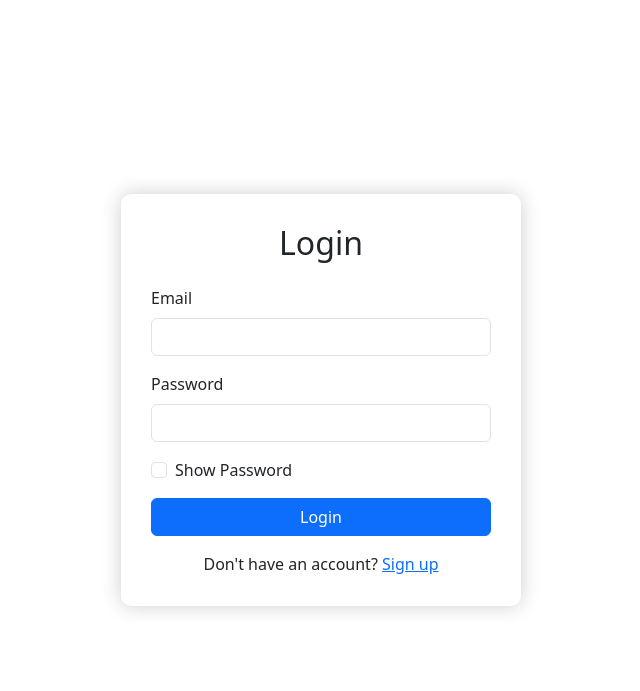
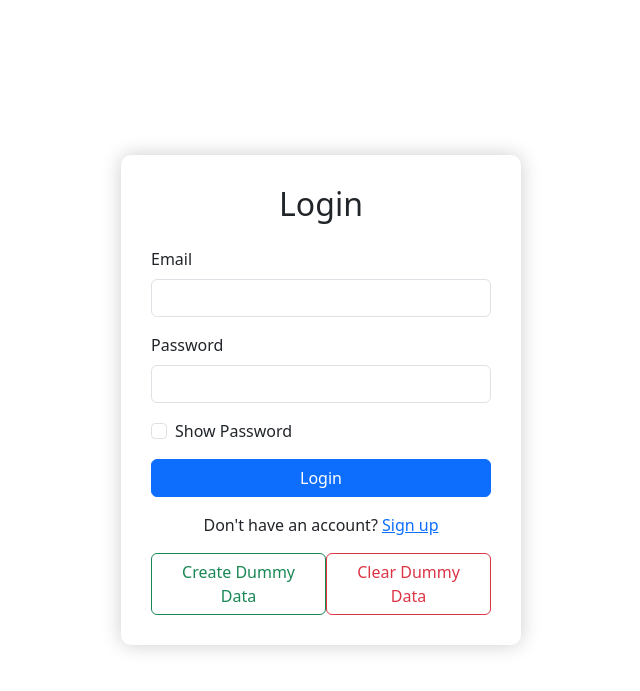
Before and after one commit to SajimRZ/Courier370, a Flask app: page / in a window 1280 px wide. Shown: the top 691 px of the page, without its empty margins (319-959 px from the left). Run offline with Flask 3, Linux system fonts and the light colour scheme; some libraries are stand-ins or nearby versions.

Commit message:
Temp Dummy Button in Login

```diff
--- a/main.py
+++ b/main.py
@@ -667,6 +667,55 @@ def add_package():
     return redirect(url_for('customer_dashboard'))
 
 
+## Dummy Value Generator (Remove later)
+@app.route('/create_dummy_data', methods=['POST'])
+def create_dummy_data():
+    cursor = mysql.connection.cursor(MySQLdb.cursors.DictCursor)
+    try:
+        # Create dummy admin
+        cursor.execute('INSERT INTO admin (AdminID, name, email, password) VALUES (999, "Dummy Admin", "dummy@admin.com", "dummy123")')
+
+        # Create dummy user/customer
+        cursor.execute('INSERT INTO user (UID, email, name, password, phone, AdminID, wallet) VALUES (9999, "dummy@user.com", "Dummy User", "dummy123", 1234567890, 999, 100)')
+        cursor.execute('INSERT INTO customer (UID, houseNo, road, city) VALUES (9999, "123", "Main St", "Dummy City")')
+
+        # Create dummy courier
+        cursor.execute('INSERT INTO user (UID, email, name, password, phone, AdminID, wallet) VALUES (9998, "courier@dummy.com", "Dummy Courier", "dummy123", 987654321, 999, 0)')
+        cursor.execute('INSERT INTO courier (UID, name, city, licenseNo, type) VALUES (9998, "Dummy Courier", "Dummy City", "DUMMY123", "motorcycle")')
+
+        # Create dummy warehouse
+        cursor.execute('INSERT INTO warehouse (WarehouseID, Area, City, AdminID) VALUES ("999", "Dummy Area", "Dummy City", 999)')
+
+        mysql.connection.commit()
+        flash('Dummy data created successfully!', 'success')
+    except Exception as e:
+        mysql.connection.rollback()
+        flash(f'Error creating dummy data: {str(e)}', 'danger')
+    finally:
+        cursor.close()
+    return redirect(url_for('login'))
+
+## Dummy Value Delete (Remove Later)
+@app.route('/clear_dummy_data', methods=['POST'])
+def clear_dummy_data():
+    cursor = mysql.connection.cursor(MySQLdb.cursors.DictCursor)
+    try:
+        # Delete dummy data in reverse order to maintain referential integrity
+        cursor.execute('DELETE FROM courier WHERE UID IN (9998)')
+        cursor.execute('DELETE FROM customer WHERE UID IN (9999)')
+        cursor.execute('DELETE FROM user WHERE UID IN (9998, 9999)')
+        cursor.execute('DELETE FROM warehouse WHERE WarehouseID = "999"')
+        cursor.execute('DELETE FROM admin WHERE AdminID = 999')
+
+        mysql.connection.commit()
+        flash('Dummy data cleared successfully!', 'success')
+    except Exception as e:
+        mysql.connection.rollback()
+        flash(f'Error clearing dummy data: {str(e)}', 'danger')
+    finally:
+        cursor.close()
+    return redirect(url_for('login'))
+
 
 if __name__ == "__main__":
     app.run(debug=True)
--- a/templates/login.html
+++ b/templates/login.html
@@ -56,6 +56,17 @@
             <div class="text-center mt-3">
                 Don't have an account? <a href="{{ url_for('signup') }}">Sign up</a>
             </div>
+
+            <!-- Temporary Button START -->
+            <div class="d-flex justify-content-between mt-3">
+                <form action="{{ url_for('create_dummy_data') }}" method="post">
+                    <button type="submit" class="btn btn-outline-success">Create Dummy Data</button>
+                </form>
+                <form action="{{ url_for('clear_dummy_data') }}" method="post">
+                    <button type="submit" class="btn btn-outline-danger">Clear Dummy Data</button>
+                </form>
+            </div>
+            <!-- Temporary Button END -->
         </div>
     </div>
 
```
